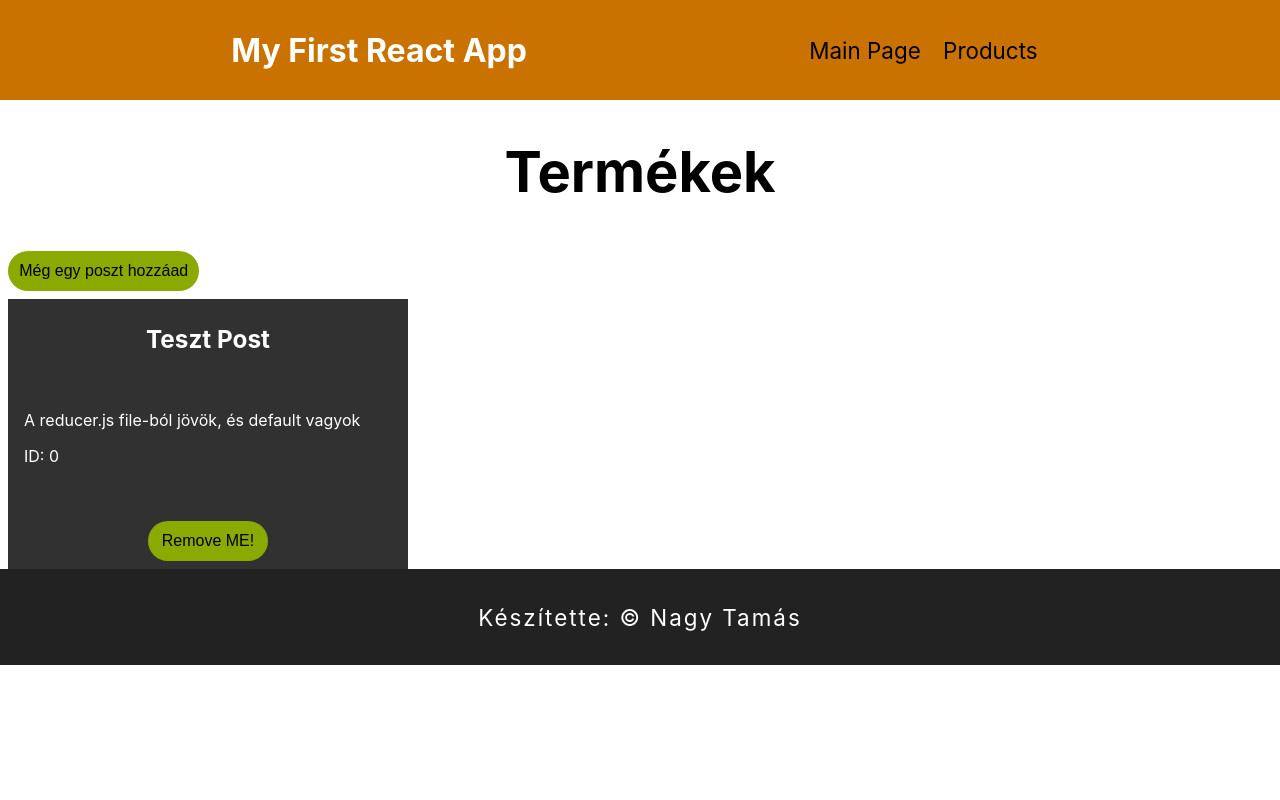
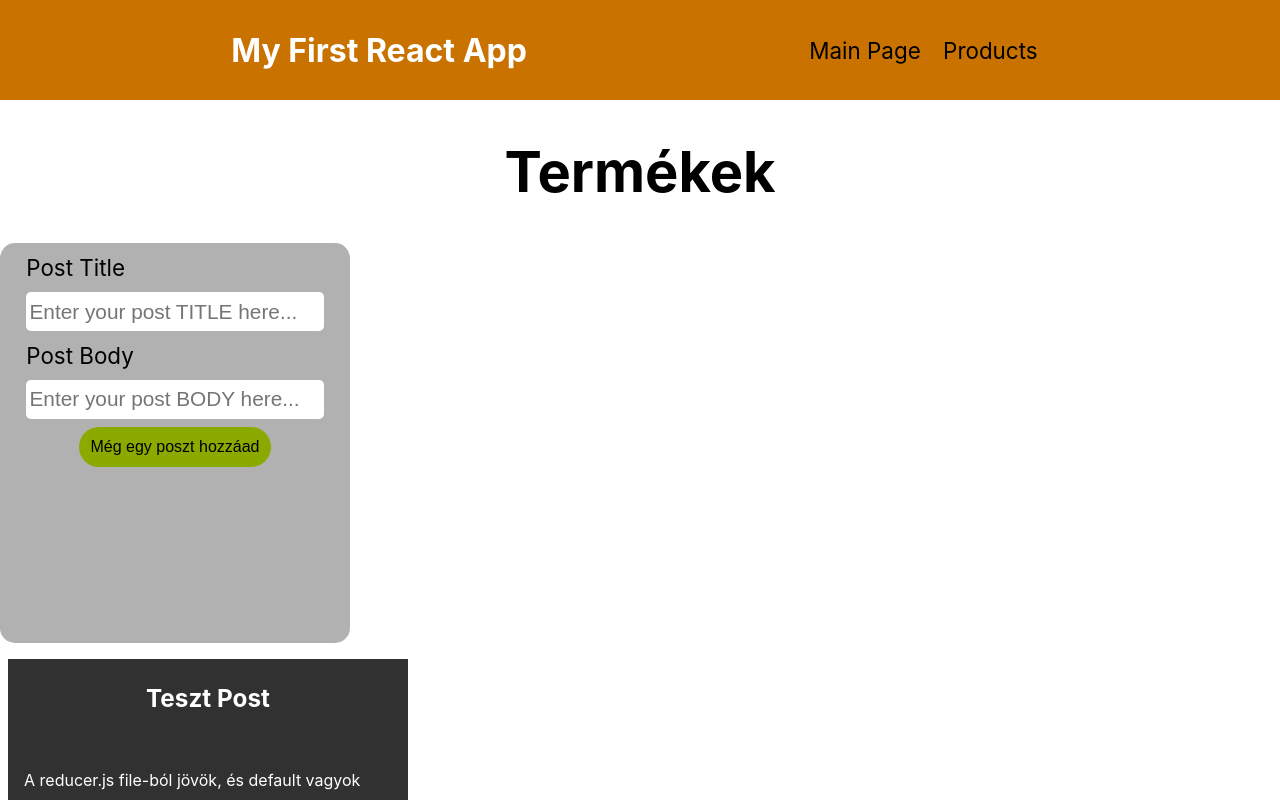
Before and after one commit to nagytommy76/practiceReact, a React (Create React App) app: page /products in a window 1280 px wide. Shown: the top 800 px of the page. Built offline with nearby package versions, Linux system fonts and the light colour scheme; the HTML template or start-up script is replaced by a standard one.

Commit message:
Learning more about REDUX, middlevare

```diff
--- /dev/null
+++ b/src/Store/Actions/actions.js
@@ -0,0 +1,11 @@
+// Esetleges elírások miatt érdemes változókban tárolni
+export const SET_POSTS = 'SET_POSTS'
+export const DELETE_POSTS = 'DELETE_POSTS'
+export const SET_DELETED_TO_DEFAULT = 'SET_DELETED_TO_DEFAULT'
+
+export const setPost = (payload) =>{
+    return {
+        type: SET_POSTS,
+        payload
+    }
+}
--- a/src/Store/actions.js
+++ /dev/null
@@ -1,3 +0,0 @@
-// Esetleges elírások miatt érdemes változókban tárolni
-export const SET_POSTS = 'SET_POSTS'
-export const DELETE_POSTS = 'DELETE_POSTS'
--- a/src/Store/index.js
+++ b/src/Store/index.js
@@ -1,5 +1,18 @@
 import reducer from './reducer'
-import { createStore } from 'redux'
-const store = createStore(reducer,  window.__REDUX_DEVTOOLS_EXTENSION__ && window.__REDUX_DEVTOOLS_EXTENSION__())
+import { createStore, applyMiddleware, compose } from 'redux'
+const logger = store =>{
+    return next => {
+        return action => {
+            // console.log('[MIDDLEWARE] DISPATHC: ', action)
+            const result = next(action)
+            // console.log('[MIDDLEWARE] next state: ', store.getState())
+            return result
+        }
+    }
+}
+
+const composeEnhancers = window.__REDUX_DEVTOOLS_EXTENSION_COMPOSE__ || compose;
+
+const store = createStore(reducer, composeEnhancers(applyMiddleware(logger)) )
 
 export default store
--- a/src/Store/reducer.js
+++ b/src/Store/reducer.js
@@ -1,30 +1,41 @@
-import { SET_POSTS, DELETE_POSTS } from './actions'
+import { SET_POSTS, DELETE_POSTS, SET_DELETED_TO_DEFAULT } from './Actions/actions'
 const initialState ={
     posts: [
-        { id: 0,
+        {
+            id: 0,
             title: 'Teszt Post',
             body: 'A reducer.js file-ból jövök, és default vagyok'
         }
-    ]
+    ],
+    isDeleted: false,
+    deletedId: null
 }
 
 const reducer = (state = initialState, action) => {
     switch (action.type) {
         case SET_POSTS:
-            console.log('[CURRENT STATE] ', state)
-            console.log('[ACTION PAYLOAD] ',action.payload)
+            // console.log('[CURRENT STATE] ', state)
+            // console.log('[ACTION PAYLOAD] ',action.payload)
             const data = {
                 ...state,
                 // Ez nem lehet push, mert csak egy másolatot adok hozzá a jelenlegi poszthoz
                 posts: state.posts.concat(action.payload)
             }
-            console.log('[RETURN DATA] ',data)
+            // console.log('[RETURN DATA] ',data)
             return data
         case DELETE_POSTS:
-            console.log('[ACTION ID]', action.id)
+            // console.log('[ACTION ID]', action.id)
             return {
                 ...state,
-                posts: state.posts.filter(item => item.id !== action.id)
+                posts: state.posts.filter(item => item.id !== action.id),
+                isDeleted: state.isDeleted = true,
+                deletedId: state.deletedId = action.id
+            }
+        case SET_DELETED_TO_DEFAULT:
+            return{
+                ...state,
+                isDeleted: state.isDeleted = false,
+                deletedId: state.deletedId = null
             }
         default:
         return state
--- a/src/components/BaseUtility/Card/BaseCard.jsx
+++ b/src/components/BaseUtility/Card/BaseCard.jsx
@@ -1,26 +1,14 @@
-import React, { useState }from 'react'
+import React from 'react'
 import CardClasses from './BaseCard.module.scss'
 import PropTypes from 'prop-types'
-import Alert from '../Alerts/Alert'
 
 import { connect } from 'react-redux'
-import {DELETE_POSTS} from '../../../Store/actions'
+import {DELETE_POSTS, SET_DELETED_TO_DEFAULT} from '../../../Store/Actions/actions'
 
 const Button = React.lazy(() => import('../Button/BaseButton'))
-// const Alert = React.lazy(() => import('../Alerts/Alert'))
+
 
 const BaseCard = ({ id, title, body, deletePost }) => {
-    const [isAlertOpen, setAlert] = useState(false)
-    function openAlert(){
-        setAlert(!isAlertOpen)
-        setTimeout(() => setAlert(false), 2500)
-    }
-    let alertSection = null
-    if (isAlertOpen) {
-        alertSection = (
-            <Alert text="Alert is open!" />
-        )
-    }
     return (
         <section className={CardClasses.Card}>
             <header className={CardClasses.Header}>
@@ -29,12 +17,6 @@ const BaseCard = ({ id, title, body, deletePost }) => {
             <section className={CardClasses.Body}>
                 <p>{body}</p>
                 <p>ID: {id}</p>
-            {/* {
-            isAlertOpen ?
-                <Alert text="Alert is open!" />:
-                null
-            } */}
-            {alertSection}
             </section>
             <footer className={CardClasses.Footer}>
                 <Button text="Remove ME!" customClick={() => deletePost(id)}/>
@@ -50,7 +32,10 @@ BaseCard.propTypes = {
 
 const mapDispatchToProps = dispatch => {
     return{
-        deletePost: (inputId) => dispatch({ type: DELETE_POSTS, id: inputId})
+        deletePost: (inputId) => {
+            dispatch({ type: DELETE_POSTS, id: inputId})
+            setTimeout(() => dispatch({ type: SET_DELETED_TO_DEFAULT }), 2500)
+        }
     }
 }
 
--- /dev/null
+++ b/src/components/BaseUtility/FormInput/FormInput.js
@@ -0,0 +1,30 @@
+import React from 'react'
+import PropTypes from 'prop-types'
+import classes from './FormInput.module.scss'
+
+const FormInput = ({ type, labelText, placeholder, inputValue, setInputVal }) => {
+    return (
+        <div className={classes.FormInput}>
+            <label htmlFor="">{labelText}</label>
+            <input
+                value={inputValue}
+                onChange={setInputVal}
+                type={type}
+                className={classes.Input}
+                placeholder={placeholder}
+            />
+        </div>
+    )
+}
+
+FormInput.propTypes = {
+    type: PropTypes.string,
+    labelText: PropTypes.string,
+    placeholder: PropTypes.string
+}
+
+FormInput.defaultProps = {
+    type: 'text'
+}
+
+export default FormInput
--- /dev/null
+++ b/src/components/BaseUtility/FormInput/FormInput.module.scss
@@ -0,0 +1,21 @@
+.FormInput{
+    display: flex;
+    flex-direction: column;
+    width: 85%;
+    label{
+        font-size: 1.4rem;
+        margin: .7rem 0;
+    }
+    .Input{
+        border: none;
+        outline: none;
+        font-size: 1.3rem;
+        height: 2rem;
+        border-radius: 5px;
+        padding: .2rem;
+        transition: all .3s ease;
+        &:focus{
+            box-shadow: 1px 2px 5px #444;
+        }
+    }
+}
--- /dev/null
+++ b/src/components/Views/Products/Inc/Form.js
@@ -0,0 +1,45 @@
+import React, { useState } from 'react'
+import { connect } from 'react-redux'
+import { setPost } from '../../../../Store/Actions/actions'
+
+import FormItem from '../../../BaseUtility/FormInput/FormInput'
+import Button from '../../../BaseUtility/Button/BaseButton'
+import classes from './Form.module.scss'
+
+const Form = ({ setPosts}) => {
+    const [formTitle, setFormTitle] = useState('')
+    const [formBody, setFormBody] = useState('')
+
+    const submitEvent = (event) =>{
+        event.preventDefault()
+        setFormTitle('')
+        setFormBody('')
+        setPosts(formBody, formTitle)
+    }
+
+    return (
+        <form onSubmit={submitEvent} className={classes.FormArea}>
+            <FormItem
+                labelText="Post Title"
+                placeholder="Enter your post TITLE here..."
+                inputValue={formTitle}
+                setInputVal={(e) => setFormTitle(e.target.value)}
+            />
+            <FormItem
+                labelText="Post Body"
+                placeholder="Enter your post BODY here..."
+                inputValue={formBody}
+                setInputVal={(e) => setFormBody(e.target.value)}
+            />
+            <Button text="Még egy poszt hozzáad"/>
+        </form>
+    )
+}
+
+const mapDispatchToProps = dispatch => {
+    return{
+        setPosts: (body, title) => dispatch(setPost({id: Math.floor(Math.random() * 1000), body, title}))
+    }
+}
+
+export default connect(null, mapDispatchToProps)(Form)
--- /dev/null
+++ b/src/components/Views/Products/Inc/Form.module.scss
@@ -0,0 +1,9 @@
+.FormArea{
+    background-color: #b1b1b1;
+    border-radius: 15px;
+    height: 400px;
+    width: 350px;
+    display: flex;
+    flex-direction: column;
+    align-items: center;
+}
--- a/src/components/Views/Products/Products.jsx
+++ b/src/components/Views/Products/Products.jsx
@@ -1,29 +1,33 @@
-import React, {/*useState, useEffect*/} from 'react'
+import React from 'react'
 import ProductClasses from './Products.module.scss'
-import Button from '../../BaseUtility/Button/BaseButton'
+import Form from './Inc/Form'
+import Alert from '../../BaseUtility/Alerts/Alert'
 
 import { connect } from 'react-redux'
-import {SET_POSTS} from '../../../Store/actions'
 
 const BaseCard = React.lazy(() => import('../../BaseUtility/Card/BaseCard'))
 
-const Products = ({ posts, setPosts }) => {
-    // useEffect(() => {
-    //     // fetchItems()
-    // },[])
-
-    // const [product, setItems] = useState([])
+const Products = ({ posts, isDeleted, deletedId }) => {
+    let alertSection = null
+    if (isDeleted) {
+        alertSection = (
+            <Alert text={`Post Removed. ID: ${deletedId}`} />
+        )
+    }
 
     // const fetchItems = async () => {
     //     const data = await fetch('https://jsonplaceholder.typicode.com/posts')
     //     const response = await data.json()
     //     setItems(response)
     // }
-    console.log('[PRODUCTS PROPS.POSTS] ', posts)
+    // console.log('[PRODUCTS PROPS.POSTS] ', posts)
+    // console.log('[PRODUCTS PROPS.IS_DELETED] ', isDeleted)
+    // console.log('[PRODUCTS PROPS.DELETED_ID] ', deletedId)
     return (
         <>
             <h1 className={ ProductClasses.Title }>Termékek</h1>
-            <Button text="Még egy poszt hozzáad" customClick={setPosts}/>
+            { alertSection }
+            <Form />
             <section className={ProductClasses.CardContanier}>
                 {posts.map(item => (
                     <BaseCard key={item.id}
@@ -39,14 +43,10 @@ const Products = ({ posts, setPosts }) => {
 
 const mapStateToProps = state =>{
     return{
-        posts: state.posts
+        posts: state.posts,
+        isDeleted: state.isDeleted,
+        deletedId: state.deletedId
     }
 }
 
-const mapDispatchToProps = dispatch => {
-    return{
-        setPosts: () => dispatch({ type: SET_POSTS, payload: {id: Math.floor(Math.random() * 1000), body: 'Ezt én adtam hozzá', title:'Ezt a Products.js ből adtam hozzá'}})
-    }
-}
-
-export default connect(mapStateToProps, mapDispatchToProps)(Products)
+export default connect(mapStateToProps)(Products)
--- a/src/components/Views/Products/Products.module.scss
+++ b/src/components/Views/Products/Products.module.scss
@@ -6,7 +6,7 @@
     width: 80%;
     display: grid;
     justify-content: center;
-    margin: auto;
+    margin: 1rem auto;
     gap: 2rem;
     grid-template-columns: repeat(3, 400px);
 }
```
